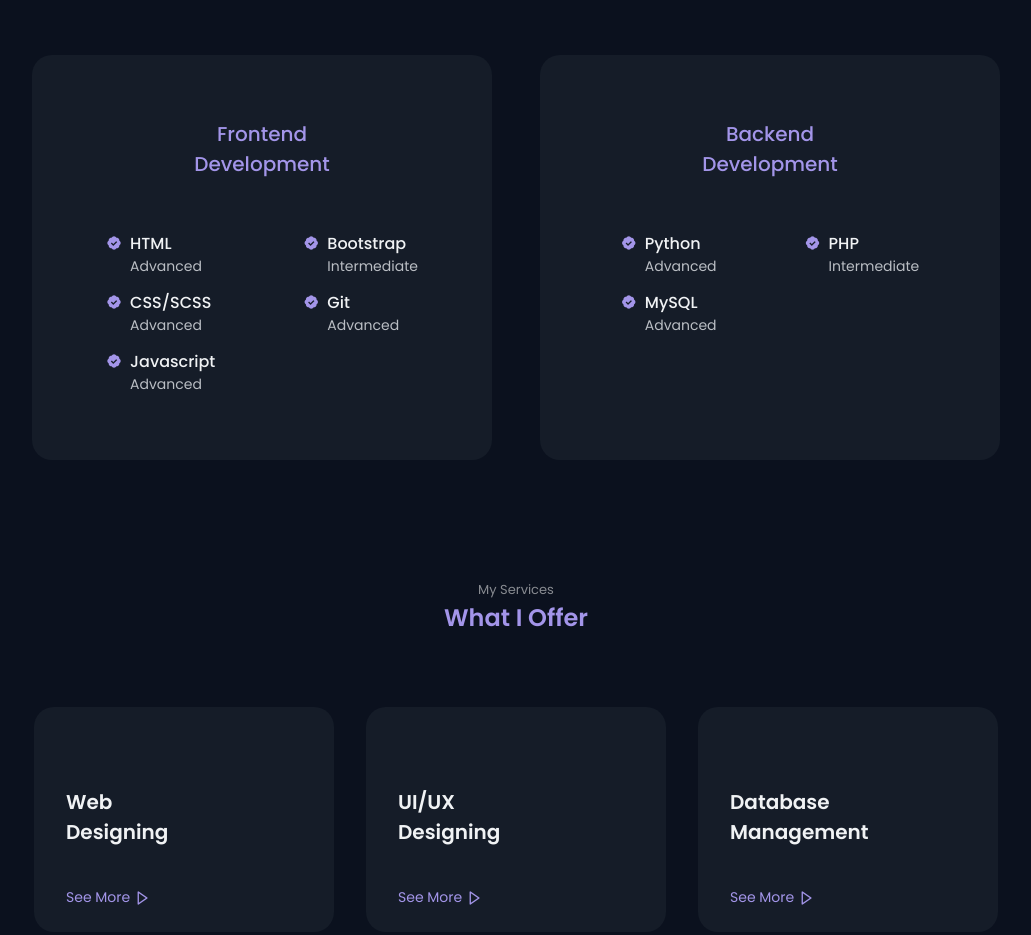
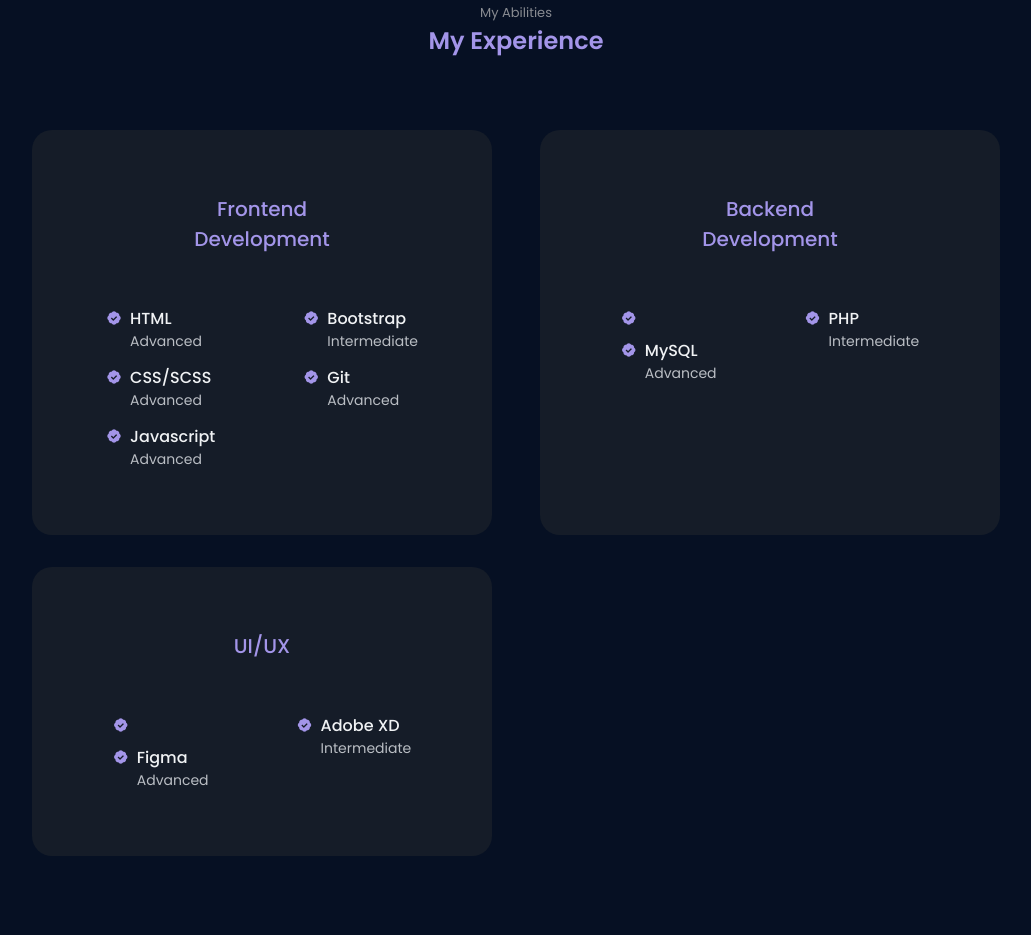
Before and after one commit to IlyasDiki/portofolio, a plain HTML site: page index.html in a window 1280 px wide. Shown: the part 1609-2544 px from the top of the page, without its empty margins (124-1155 px from the left). Drawn offline with nearby package versions, Linux system fonts and the light colour scheme.

Commit message:
changes colors and text
colors body

```diff
--- a/assets/css/styles.css
+++ b/assets/css/styles.css
@@ -22,7 +22,7 @@
   --title-color: hsl(var(--second-hue), 15%, 95%);
   --text-color: hsl(var(--second-hue), 8%, 75%);
   --text-color-light: hsl(var(--second-hue), 4%, 55%);
-  --body-color: hsl(var(--second-hue), 48%, 8%);
+  --body-color: hsl(var(--second-hue), 70%, 8%);
   --container-color: hsl(var(--second-hue), 32%, 12%);
 
   /*========== Font and typography ==========*/
--- a/index.html
+++ b/index.html
@@ -82,8 +82,7 @@
                 <div class="home__data">
                     <span class="home__greeting">Hello, I'm</span>
                     <h1 class="home__name">Diki Akhmad Ilyas</h1>
-                    <h3 class="home__education">UI/UX Design Front End Developer Database Management</h3>
-
+                    <h3 class="home__education">UI/UX Design Web Developer Database Management Software Quality Assurance</h3>
                     <div class="home__button">
                         <a download="" href="assets/pdf/hailee-Cv.pdf" class="button button--ghost">
                             Download CV
@@ -144,9 +143,10 @@
                     </div>
 
                     <p class="about__description">
-                        I am a programmer with expertise in website development, UI/UX design, and database management. My experience spans a wide variety of projects,
-                        from corporate websites to e-commerce. I focus on attractive and functional design to create an optimal user experience. With a passion for continuous learning,
-                        I am ready to contribute to your project.
+                        I am a Web Developer, UI/UX Designer, and Quality Assurance who has expertise in developing websites, designing user interfaces, and ensuring software quality through systematic testing.
+                        With experience in web development and UI/UX design, I can functional, and user-friendly digital products.
+                        In addition, my understanding of Quality Assurance allows me to identify several functional issues to improve application performance.
+                        I am ready to contribute to the team and always eager to continue learning and adapting to the latest technology.
                     </p>
 
                     <a href="#contact" class="button about__button-contact">Contact Me</a>
@@ -241,11 +241,6 @@
 
                             <div class="skills__data">
                                 <i class='bx bxs-badge-check'></i>
-
-                                <div>
-                                    <h3 class="skills__name">Python</h3>
-                                    <span class="skills__level">Advanced</span>
-                                </div>
                             </div>
 
                             <div class="skills__data">
@@ -286,6 +281,38 @@
                                 </div>
                             </div> -->
 
+                        </div>
+                    </div>
+                </div>
+
+                <div class="skills__content">
+                    <h3 class="skills__title">UI/UX</h3>
+
+                    <div class="skills__box">
+                        <div class="skills__group">
+                            <div class="skills__data">
+                                <i class='bx bxs-badge-check'></i>
+                            </div>
+
+                            <div class="skills__data">
+                                <i class='bx bxs-badge-check'></i>
+
+                                <div>
+                                    <h3 class="skills__name">Figma</h3>
+                                    <span class="skills__level">Advanced</span>
+                                </div>
+                            </div>
+
+                        </div>
+                        <div class="skills__group">
+                            <div class="skills__data">
+                                <i class='bx bxs-badge-check'></i>
+
+                                <div>
+                                    <h3 class="skills__name">Adobe XD</h3>
+                                    <span class="skills__level">Intermediate</span>
+                                </div>
+                            </div>
                         </div>
                     </div>
                 </div>
```
